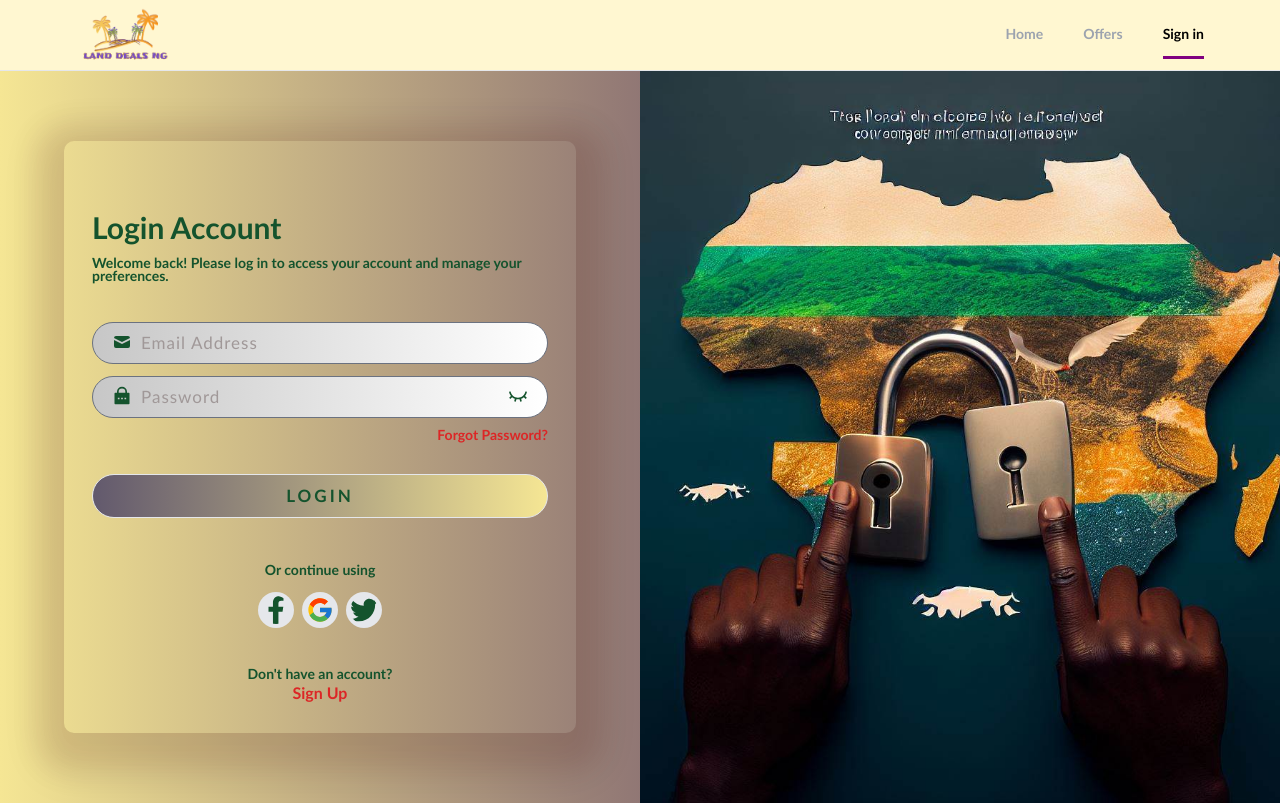
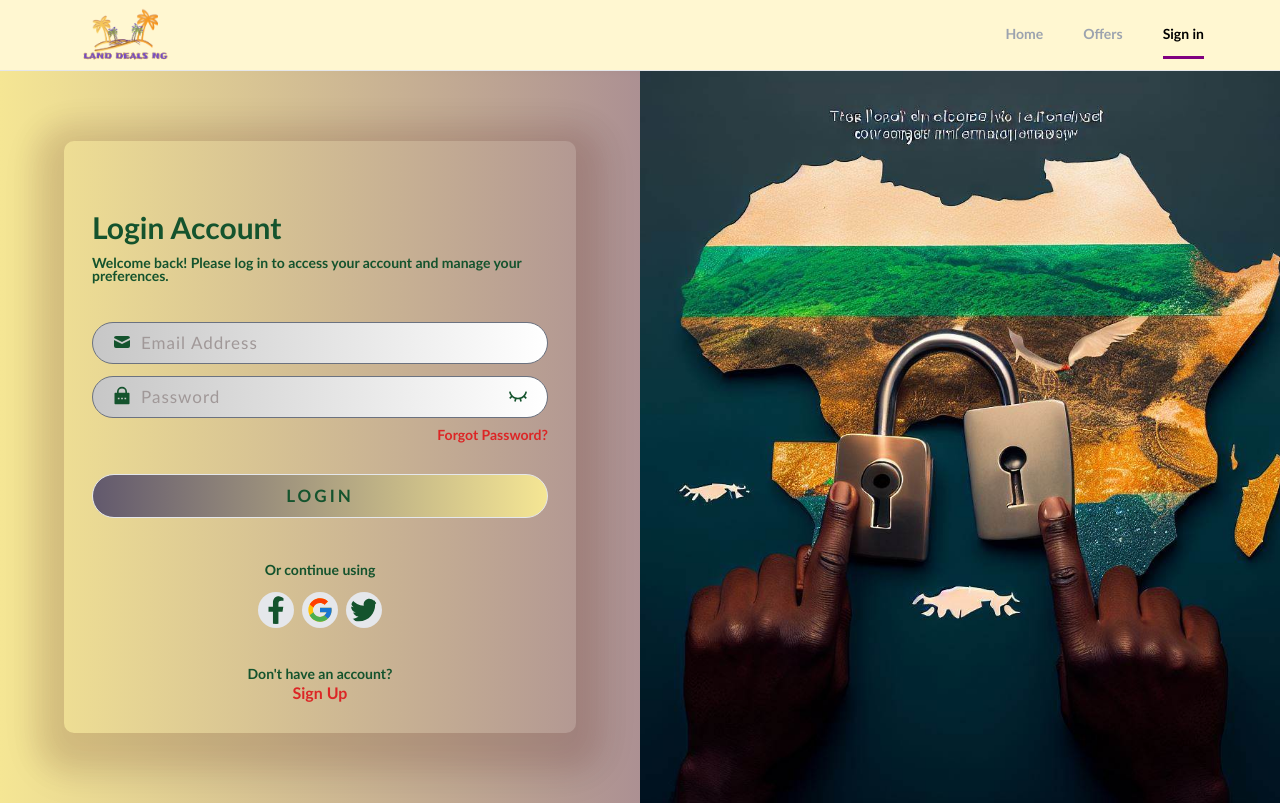
Before and after one commit to yakubu-josiah/Estate-Agent, a React (Create React App) app: page /auth/sign-in in a window 1280 px wide. Built offline with nearby package versions, Linux system fonts and the light colour scheme; no server answers.

Commit message:
adding a new form linear-background

```diff
--- a/src/index.css
+++ b/src/index.css
@@ -36,7 +36,7 @@ header ul li:hover {
 /* AUTHENTICATION PAGES STYLES */
 .auth {
     display: flex;
-    background: linear-gradient(to right, #f5e694, #2c0855);
+    background: linear-gradient(to right, #f5e694, #370372c7);
 }
 .auth p {
     /* font-size: small; */
```
